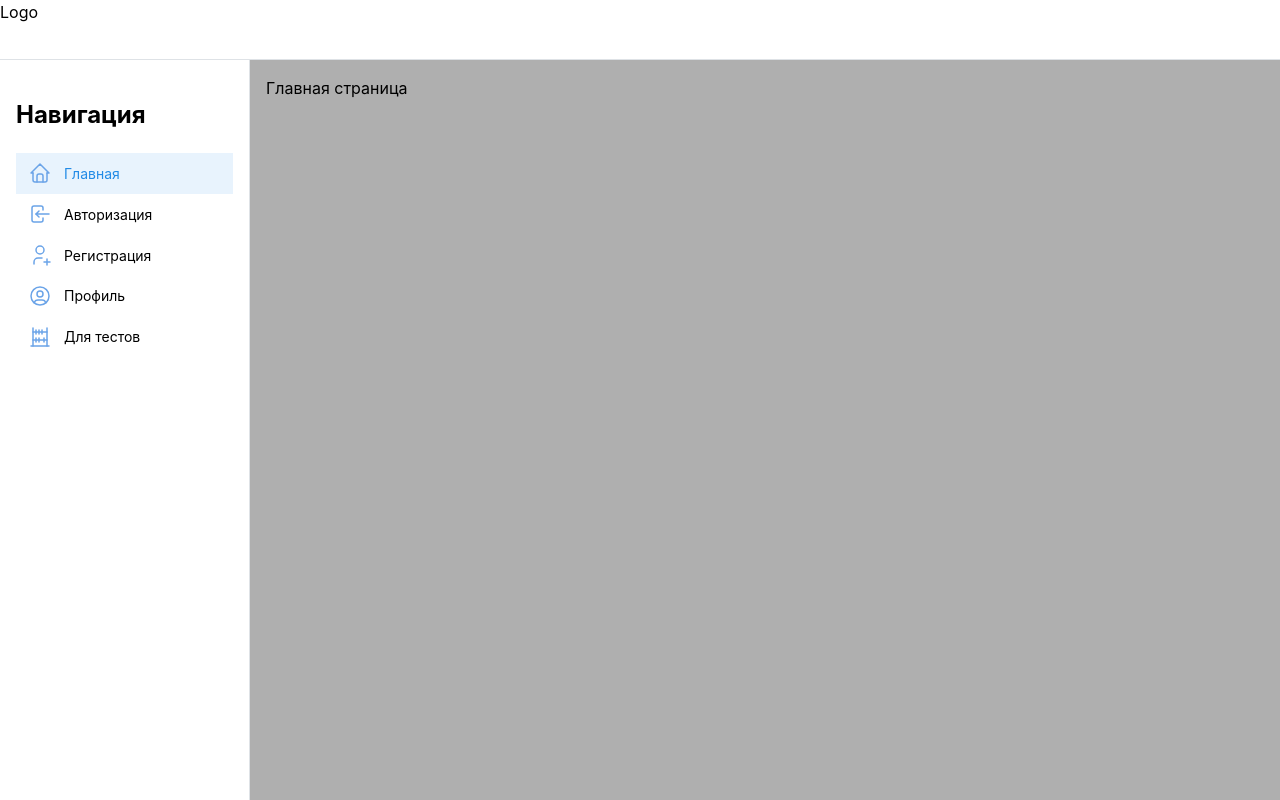
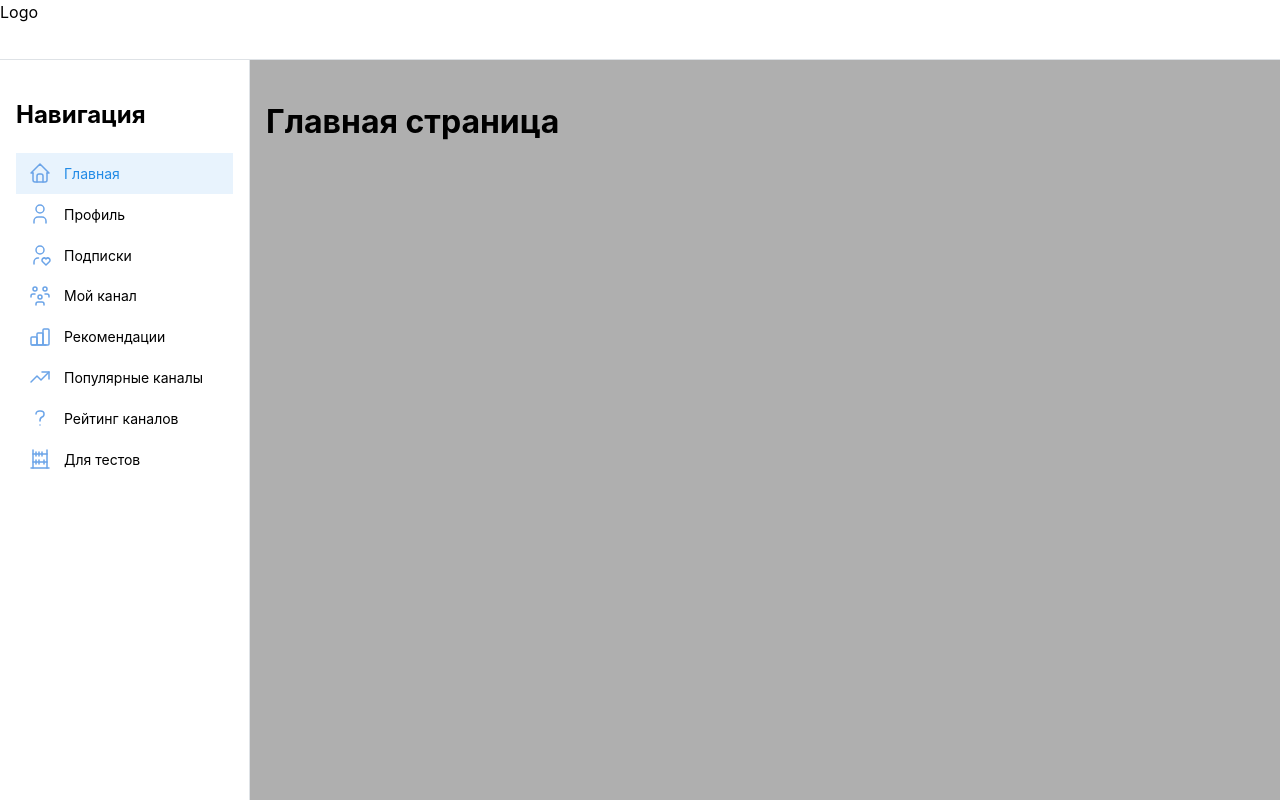
Before and after one commit to BlogPoint-Network/Frontend, a React (Create React App) app: page / in a window 1280 px wide. Built offline with nearby package versions, Linux system fonts and the light colour scheme; no server answers.

Commit message:
add navigation pages

```diff
--- a/src/components/Navigation/Navigation.tsx
+++ b/src/components/Navigation/Navigation.tsx
@@ -1,14 +1,25 @@
 import React, {useState} from 'react';
-import {IconHome, IconUserCircle, IconLogin, IconUserPlus, IconAbacus} from "@tabler/icons-react";
+import {
+    IconHome,
+    IconAbacus,
+    IconUsersGroup,
+    IconUserHeart,
+    IconChartBarPopular,
+    IconTrendingUp,
+    IconQuestionMark, IconUser
+} from "@tabler/icons-react";
 import {NavLink} from "@mantine/core";
 import {skyBlueColor} from "../../constants";
 
 const Navigation = () => {
     const pages = [
-        {name: "Главная", icon: IconHome, href: '../', label: 'Главная'},
-        {name: "Авторизация", icon: IconLogin, href: '../Login', label: 'Авторизация'},
-        {name: "Регистрация", icon: IconUserPlus, href: '../Register', label: 'Регистрация'},
-        {name: "Профиль", icon: IconUserCircle, href: '../Profile', label: 'Профиль'},
+        {label: 'Главная', icon: IconHome, href: '../'},
+        {label: 'Профиль', icon: IconUser, href: '../Profile'},
+        {label: 'Подписки', icon: IconUserHeart, href: '../'},
+        {label: 'Мой канал', icon: IconUsersGroup, href: '../'},
+        {label: 'Рекомендации', icon: IconChartBarPopular, href: '../'},
+        {label: 'Популярные каналы', icon: IconTrendingUp, href: '../'},
+        {label: 'Рейтинг каналов', icon: IconQuestionMark, href: '../'},
         {name: "Тестовая", icon: IconAbacus, href: '../Test', label: 'Для тестов'},
     ]
     const [active, setActive] = useState(0);
@@ -23,7 +34,7 @@ const Navigation = () => {
                      href={page.href}
                      label={page.label}
                      leftSection={<page.icon size="1.5rem" stroke={1.5} color={skyBlueColor}/>}
-                     onClick={(e) => {
+                     onClick={() => {
                         setActive(index)
                      }}
                  />
--- a/src/pages/ForTest.tsx
+++ b/src/pages/ForTest.tsx
@@ -3,7 +3,7 @@ import React from 'react';
 const ForTest = () => {
     return (
         <div>
-
+            <h1>Для тестов</h1>
         </div>
     );
 };
--- a/src/pages/Home.tsx
+++ b/src/pages/Home.tsx
@@ -3,7 +3,7 @@ import React from 'react';
 const Home = () => {
     return (
         <div>
-            Главная страница
+            <h1>Главная страница</h1>
         </div>
     );
 };
--- a/src/pages/Profile.tsx
+++ b/src/pages/Profile.tsx
@@ -3,7 +3,7 @@ import React from 'react';
 const Profile = () => {
     return (
         <div>
-            Профиль
+            <h1>Профиль</h1>
         </div>
     );
 };
```
Also changed, not shown: src/pages/ChannelsSubscribe.tsx (added, +11 -0 lines), src/pages/MyChannel.tsx (added, +11 -0 lines), src/pages/PopularChannels.tsx (added, +11 -0 lines), src/pages/RatingOfChannels.tsx (added, +11 -0 lines), src/pages/Recommendations.tsx (added, +11 -0 lines).
